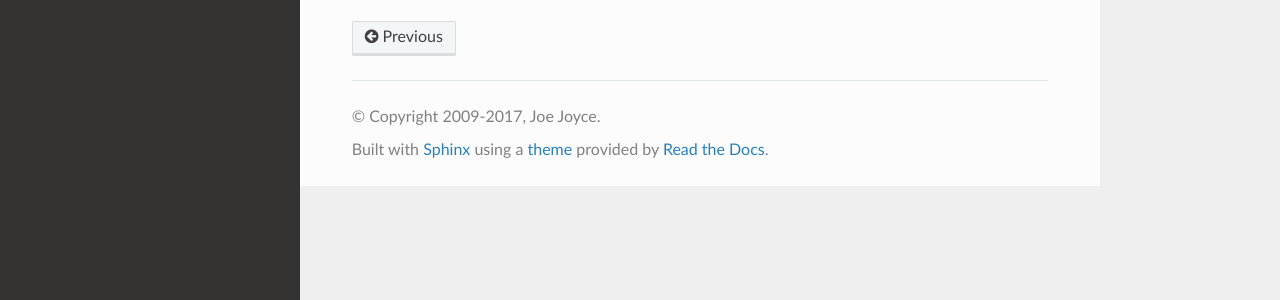
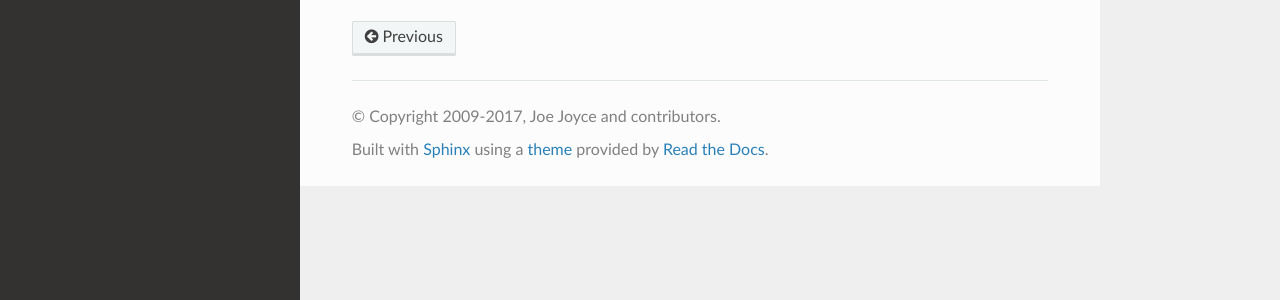
Before and after one commit to decafjoe/clik, a Sphinx documentation site: the page built from doc/development/changelog.rst, in a window 1280 px wide. Shown: the part 347-647 px from the top of the page. Built offline with Sphinx 7.4.7 and the Read the Docs theme 2.0.0, drawn with Linux system fonts in a browser that asks for light colours.

Commit message:
Updates copyright and authorship for documentation.

```diff
--- a/doc/conf.py
+++ b/doc/conf.py
@@ -21,8 +21,8 @@ sys.path.insert(0, src_path)
 
 # Basic project information
 project = u'clik'
-copyright = u'2009-2017, Joe Joyce'
-author = u'Joe Joyce'
+copyright = u'2009-2017, Joe Joyce and contributors'
+author = u'Joe Joyce and contributors'
 version = u'0.90'
 release = u'0.90.0'
 
```
